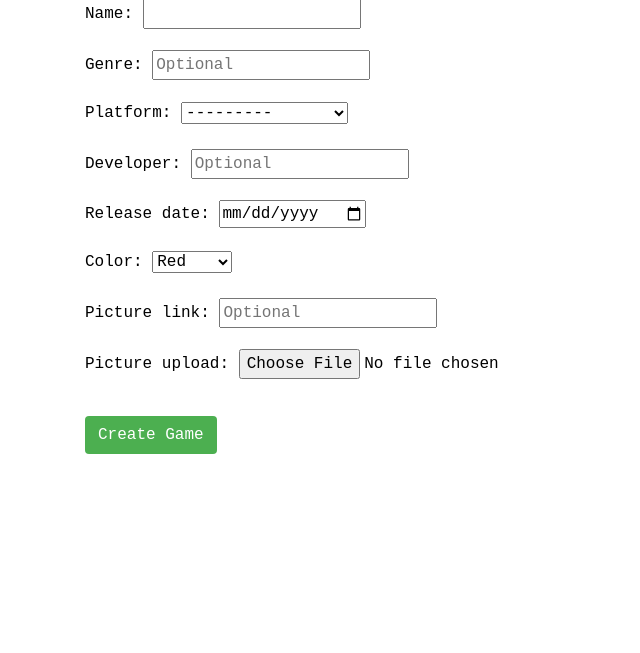
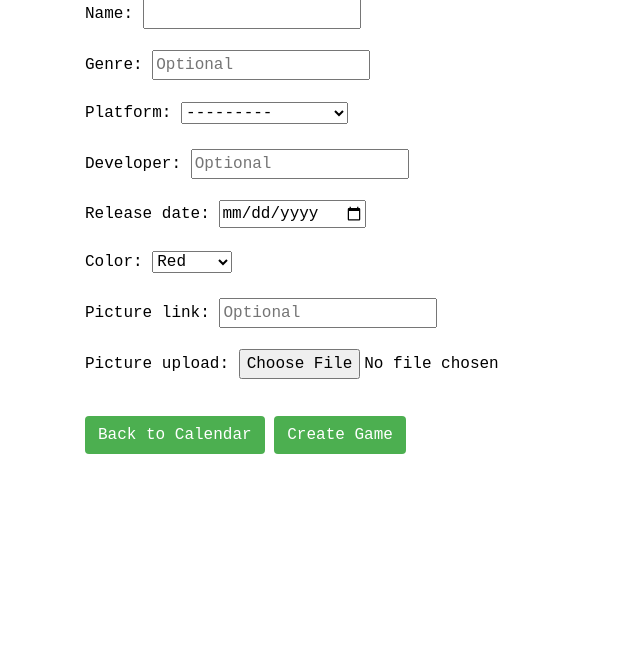
Before and after one commit to UCCS-CS4300-5300/Group2-fall2024, a Django app: page /calendar/create_game/ in a window 1280 px wide. Shown: the part 195-848 px from the top of the page, without its empty margins (0-640 px from the left). Run offline with Django 4.2, Linux system fonts and the light colour scheme; a user stored in the database is signed in; some libraries are stand-ins or nearby versions.

Commit message:
Added a 'back to calendar' button on the create_game template

```diff
--- a/project/home/templates/create_game.html
+++ b/project/home/templates/create_game.html
@@ -12,9 +12,11 @@
     <form method="post" enctype="multipart/form-data">
         {% csrf_token %}
         {{ form.as_p }}
+        <a class="btn mt-3" href="{% url 'calendar' user.id%}">Back to Calendar</a>
         <button type="submit" class="btn mt-3">
             {% if form.instance.id %}Update Game{% else %}Create Game{% endif %}
         </button>
+
     </form>
 </div>
 {% endblock %}
```
Also changed, not shown: project/db.sqlite3.
